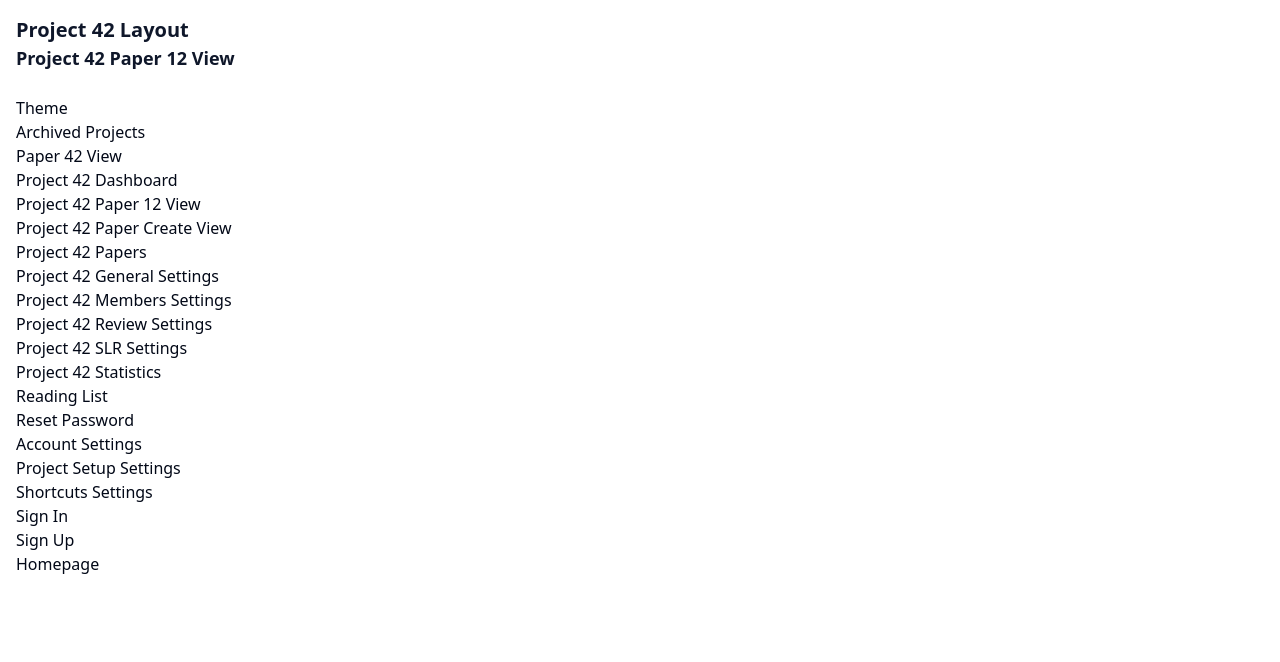
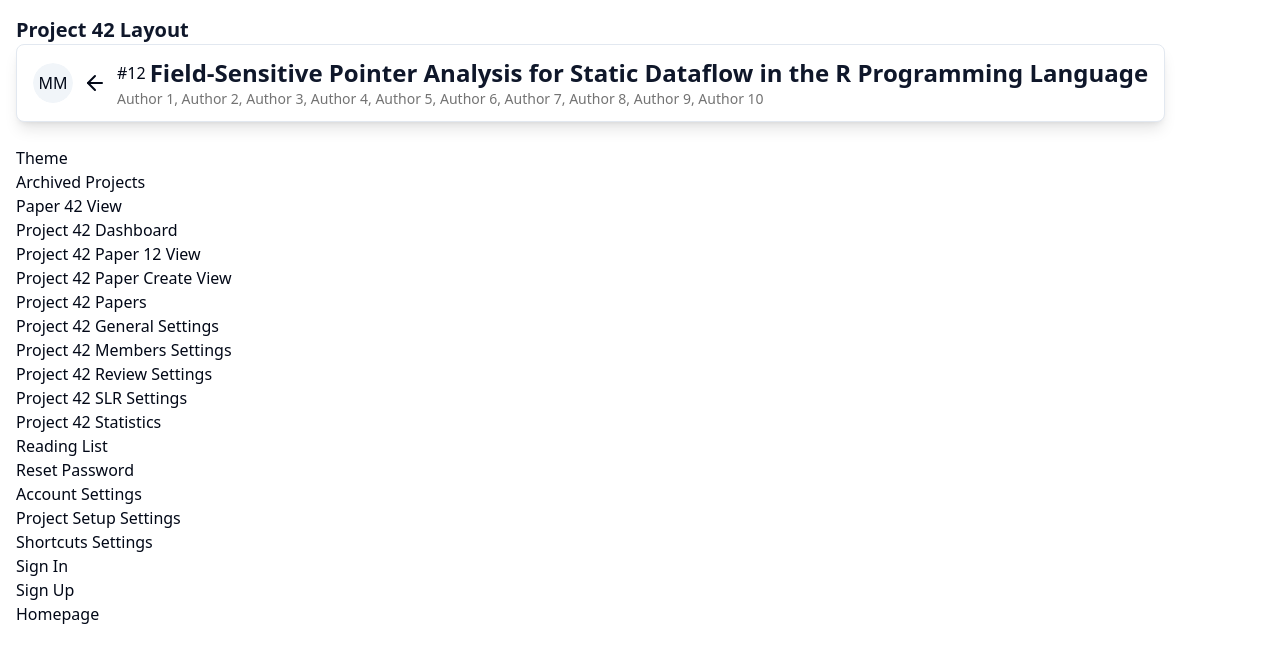
Before and after one commit to SE-UUlm/snowballr-frontend, a SvelteKit app: page /project/42/paper/12 in a window 1280 px wide. Shown: the top 662 px of the page. Built offline with nearby package versions, Linux system fonts and the light colour scheme.

Commit message:
feat: added paper navigation bar

```diff
--- a/src/lib/components/composites/navigation-bar/NavigationBar.svelte
+++ b/src/lib/components/composites/navigation-bar/NavigationBar.svelte
@@ -13,7 +13,10 @@
     import type { Icon } from "lucide-svelte";
 
     interface Props {
-        user: { firstName: string; lastName: string };
+        user: {
+            firstName: string;
+            lastName: string;
+        };
         backRef?: string | undefined;
         tabs: {
             value: string;
--- /dev/null
+++ b/src/lib/components/composites/navigation-bar/PaperNavigationBar.svelte
@@ -0,0 +1,23 @@
+<script lang="ts">
+    import NavigationBar from "./NavigationBar.svelte";
+    import PaperInfo from "../paper-components/PaperInfo.svelte";
+
+    interface Props {
+        user: {
+            firstName: string;
+            lastName: string;
+        };
+        backRef?: string | undefined;
+        paper: {
+            id?: number | undefined;
+            title: string;
+            authors: string[];
+        };
+    }
+
+    const { user, backRef, paper }: Props = $props();
+</script>
+
+<NavigationBar {user} {backRef}>
+    <PaperInfo {paper} />
+</NavigationBar>
--- a/src/lib/components/composites/navigation-bar/SimpleNavigationBar.svelte
+++ b/src/lib/components/composites/navigation-bar/SimpleNavigationBar.svelte
@@ -23,5 +23,5 @@
 </script>
 
 <NavigationBar {user} {backRef} {tabs} {defaultTabValue}>
-    <h1 class="text-[1.25rem] font-semibold place-content-center">{title}</h1>
+    <h1 class="place-content-center truncate">{title}</h1>
 </NavigationBar>
--- /dev/null
+++ b/src/lib/components/composites/paper-components/PaperInfo.svelte
@@ -0,0 +1,21 @@
+<script lang="ts">
+    interface Props {
+        paper: {
+            id?: number | undefined;
+            title: string;
+            authors: string[];
+        };
+    }
+
+    const { paper }: Props = $props();
+</script>
+
+<div class="grid grid-flow-row gap-0">
+    <div class="grid grid-flow-col gap-1 items-center">
+        {#if paper.id}
+            <div class="text-default-semibold">#{paper.id}</div>
+        {/if}
+        <h1 class="place-content-center truncate">{paper.title}</h1>
+    </div>
+    <div class="text-hint truncate">{paper.authors.join(", ")}</div>
+</div>
--- a/src/routes/paper/[paperId]/+page.svelte
+++ b/src/routes/paper/[paperId]/+page.svelte
@@ -1,5 +1,27 @@
 <script lang="ts">
-    let { data } = $props();
+    import PaperNavigationBar from "$lib/components/composites/navigation-bar/PaperNavigationBar.svelte";
+
+    const { data } = $props();
+    const user = {
+        firstName: "Max",
+        lastName: "Mustermann",
+    };
+    const paper = {
+        id: data.paperId,
+        title: "Field-Sensitive Pointer Analysis for Static Dataflow in the R Programming Language",
+        authors: [
+            "Author 1",
+            "Author 2",
+            "Author 3",
+            "Author 4",
+            "Author 5",
+            "Author 6",
+            "Author 7",
+            "Author 8",
+            "Author 9",
+            "Author 10",
+        ],
+    };
 </script>
 
-<h2>Paper {data.paperId} View</h2>
+<PaperNavigationBar {user} backRef="/" {paper} />
--- a/src/routes/paper/[paperId]/+page.ts
+++ b/src/routes/paper/[paperId]/+page.ts
@@ -1,7 +1,11 @@
 import type { PageLoad } from "./$types";
 
 export const load: PageLoad = ({ params }) => {
+    const paperId = Number(params.paperId);
+    if (Number.isNaN(paperId)) {
+        throw new Error(`Invalid paperId ${params.paperId}`);
+    }
     return {
-        paperId: params.paperId,
+        paperId: paperId,
     };
 };
--- a/src/routes/project/[projectId]/paper/[paperId]/+page.svelte
+++ b/src/routes/project/[projectId]/paper/[paperId]/+page.svelte
@@ -1,5 +1,27 @@
 <script lang="ts">
-    let { data } = $props();
+    import PaperNavigationBar from "$lib/components/composites/navigation-bar/PaperNavigationBar.svelte";
+
+    const { data } = $props();
+    const user = {
+        firstName: "Max",
+        lastName: "Mustermann",
+    };
+    const paper = {
+        id: data.paperId,
+        title: "Field-Sensitive Pointer Analysis for Static Dataflow in the R Programming Language",
+        authors: [
+            "Author 1",
+            "Author 2",
+            "Author 3",
+            "Author 4",
+            "Author 5",
+            "Author 6",
+            "Author 7",
+            "Author 8",
+            "Author 9",
+            "Author 10",
+        ],
+    };
 </script>
 
-<h3>Project {data.projectId} Paper {data.paperId} View</h3>
+<PaperNavigationBar {user} backRef={`/project/${data.projectId}/dashboard`} {paper} />
```
Also changed, not shown: src/lib/components/composites/navigation-bar/ProjectNavigationBar.svelte (+8 -2 lines).
